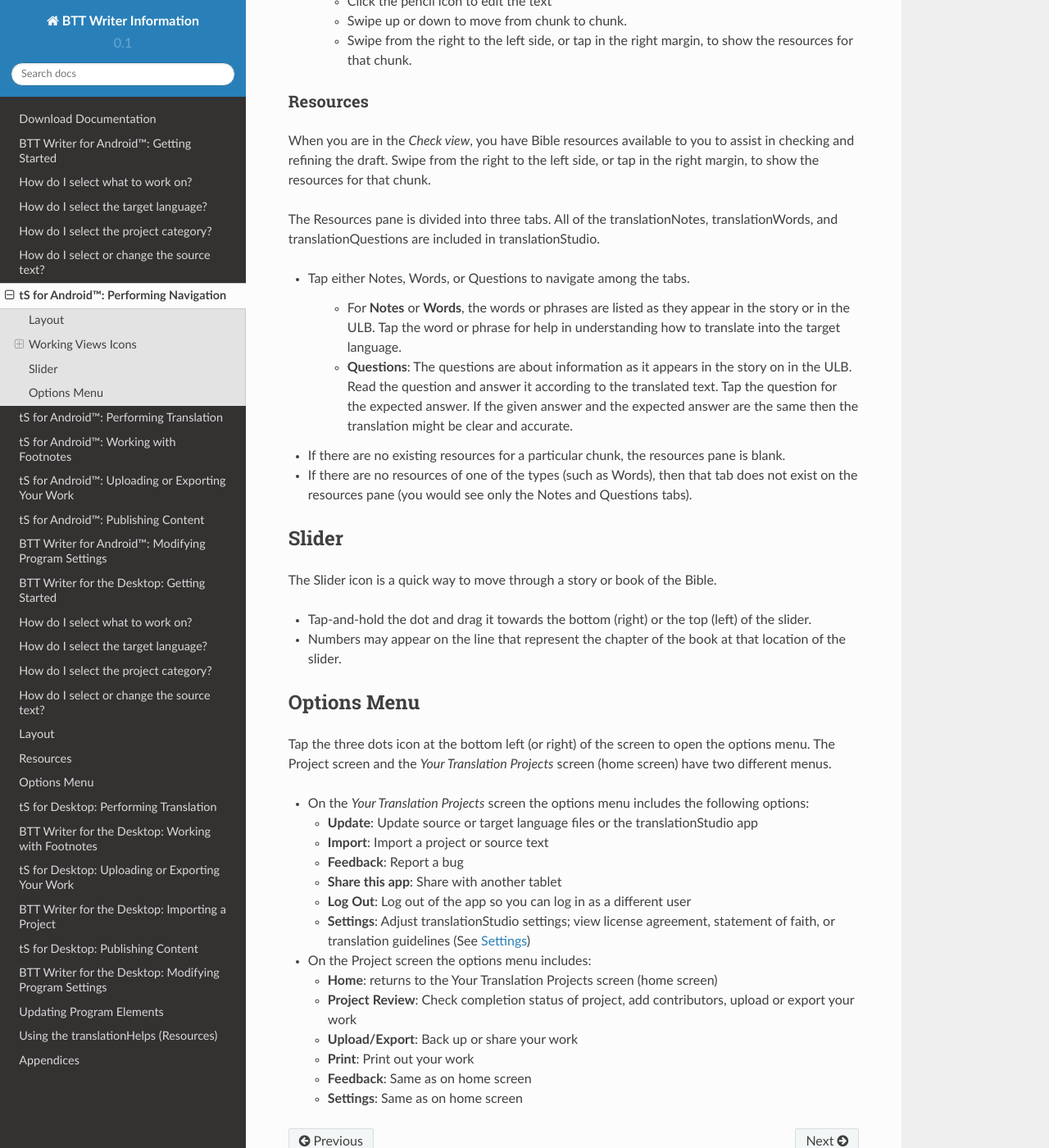
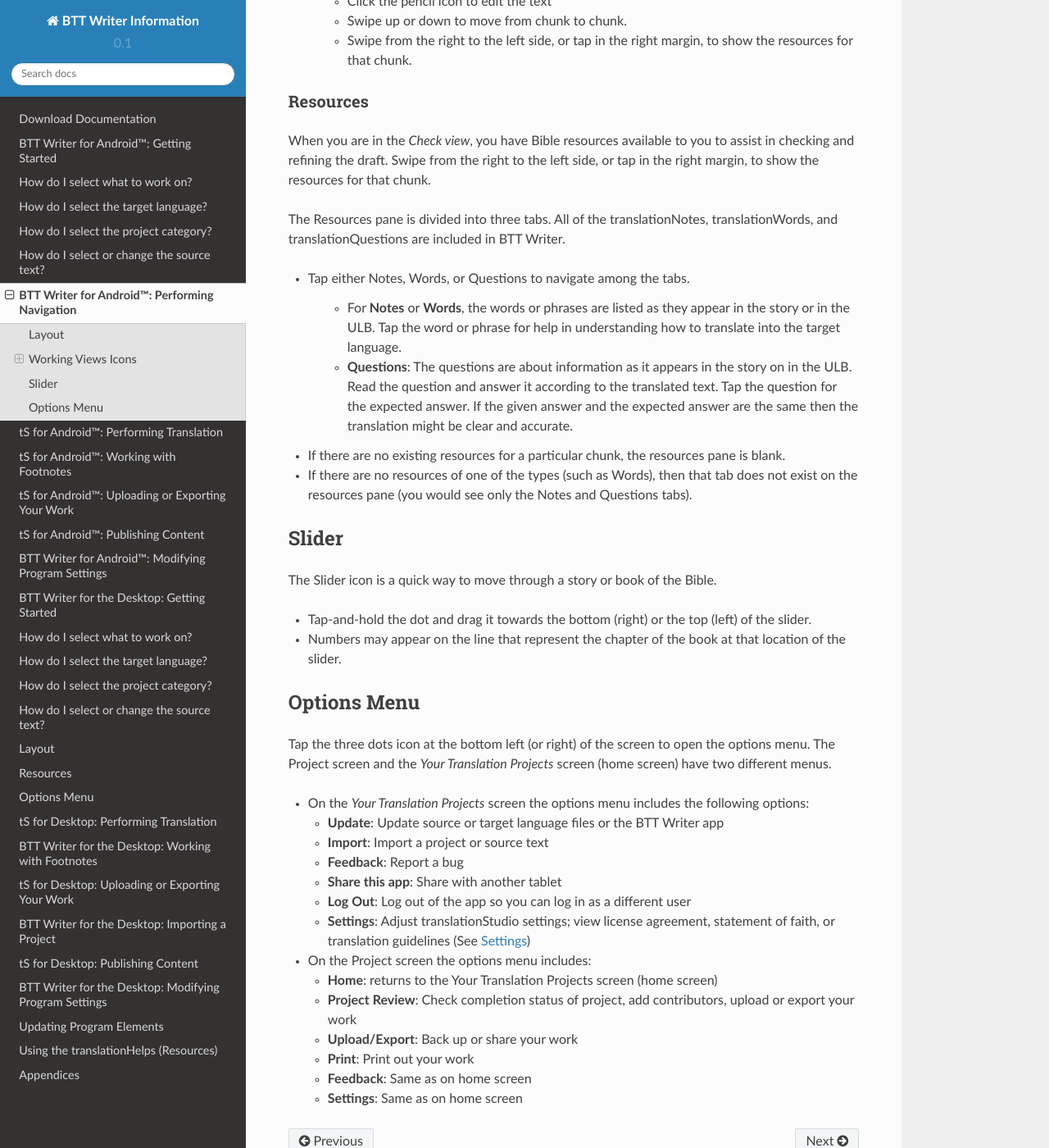
Before and after one commit to mondele/btt-writer-docs, a Sphinx documentation site: the page built from docs/tNavigate.rst, in a window 1280 px wide and 1400 px high, scrolled down 1959 px. Shown: the whole window at 82% size. Built offline with Sphinx 7.4.7 and the Read the Docs theme 2.0.0, drawn with Linux system fonts in a browser that asks for light colours; pages that are not in the unit, such as notebooks, are missing from menus; some of the changed text lies outside the part shown.

Commit message:
Update tNavigate.rst

```diff
--- a/docs/tNavigate.rst
+++ b/docs/tNavigate.rst
@@ -1,11 +1,11 @@
-tS for Android™: Performing Navigation
+BTT Writer for Android™: Performing Navigation
 ========================================
 
-.. image:: ../images/tSForAndroidWithAttr.gif
+.. image:: ../images/BTTwriterAndroid.gif
     :width: 305px
     :align: center
     :height: 245px
-    :alt: translationStudio for Android
+    :alt: BTT Writer for Android
 
 Layout
 ------
@@ -59,7 +59,7 @@
 
 When you are in the *Check view*, you have Bible resources available to you to assist in checking and refining the draft. Swipe from the right to the left side, or tap in the right margin, to show the resources for that chunk.
 
-The Resources pane is divided into three tabs. All of the translationNotes, translationWords, and translationQuestions are included in translationStudio.
+The Resources pane is divided into three tabs. All of the translationNotes, translationWords, and translationQuestions are included in BTT Writer.
 
 * Tap either Notes, Words, or Questions to navigate among the tabs.
 
@@ -87,7 +87,7 @@
 
 * On the *Your Translation Projects* screen the options menu includes the following options:
 
-  * **Update**: Update source or target language files or the translationStudio app
+  * **Update**: Update source or target language files or the BTT Writer app
 
   * **Import**: Import a project or source text
 
```
